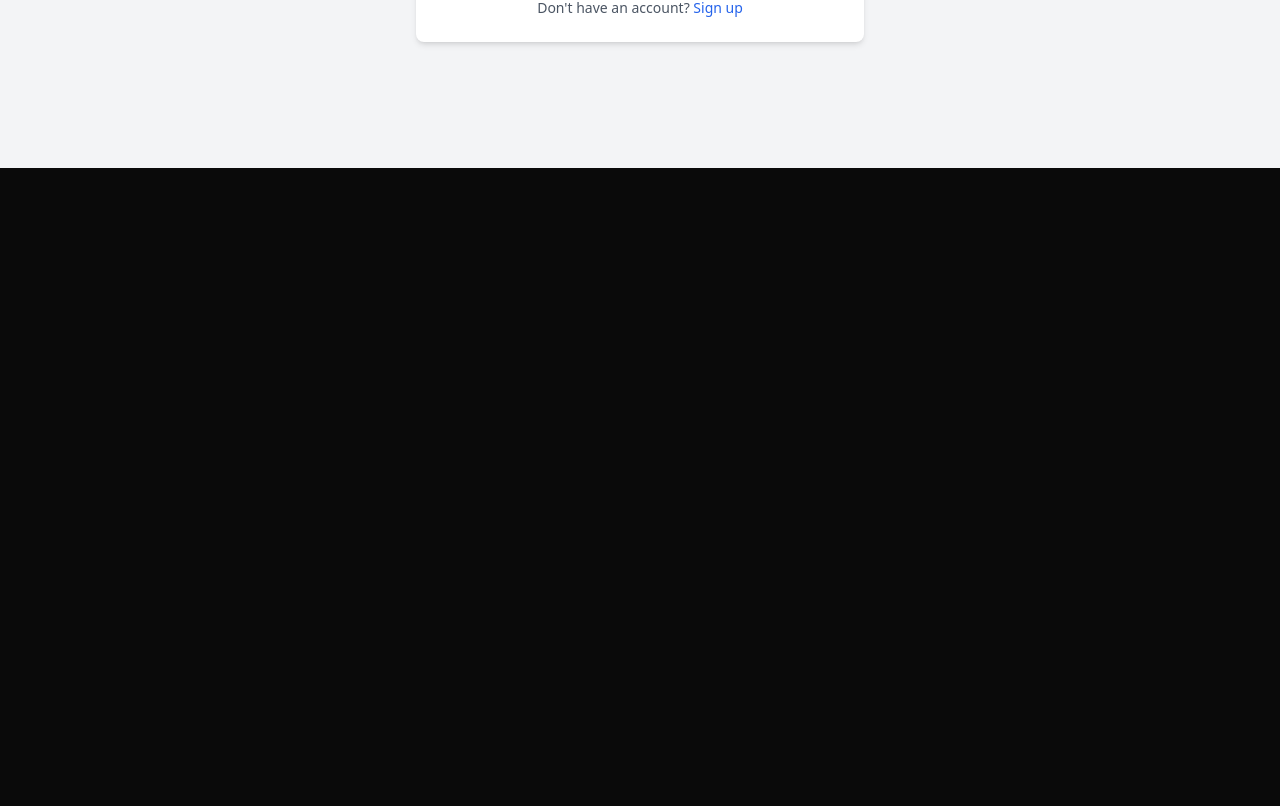
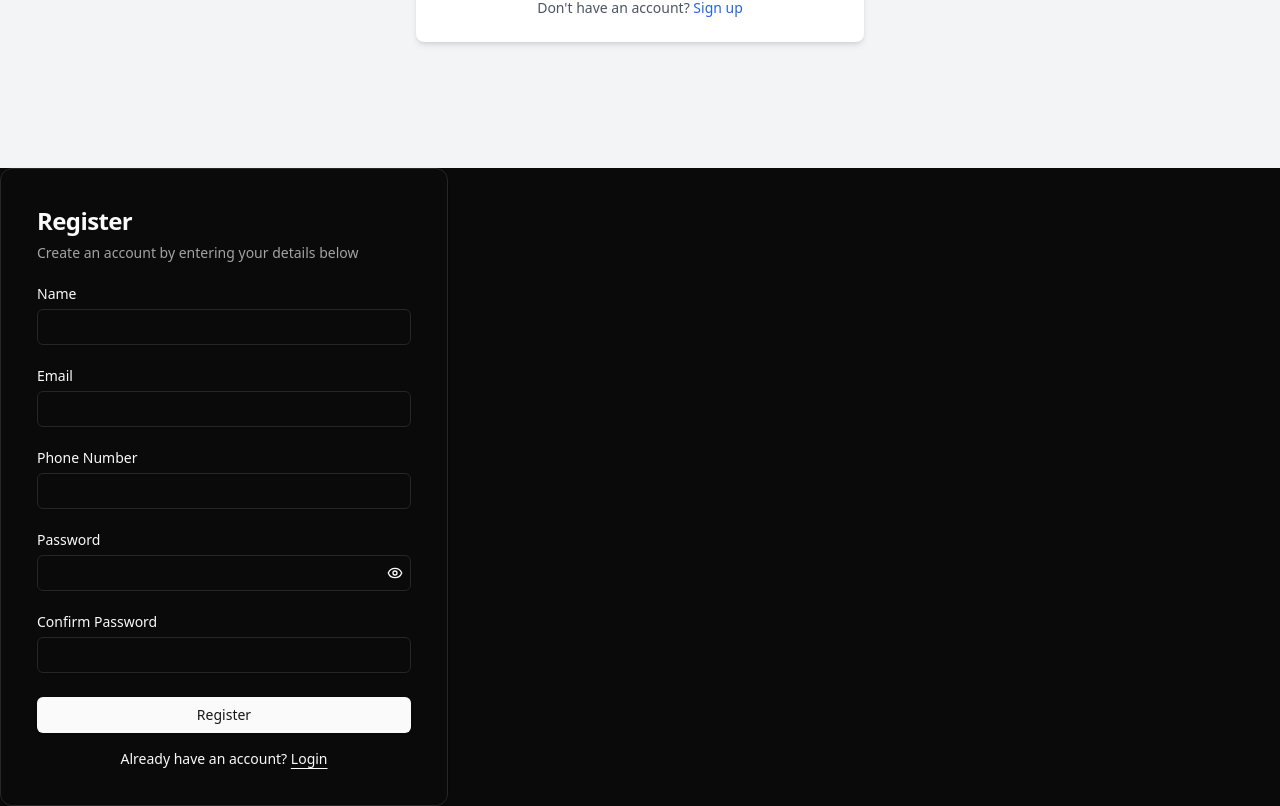
Before and after one commit to KIET-CS-2026/PCS26-18, a React (Vite) app in the folder DeMeet/client/: page /login in a window 1280 px wide. Shown: the part 632-1438 px from the top of the page. Before the commit the page ends 800 px from the top, so only its background shows below. Built offline with nearby package versions, Linux system fonts and the light colour scheme.

Commit message:
Add registration form to authentication page

```diff
--- a/DeMeet/client/src/App.jsx
+++ b/DeMeet/client/src/App.jsx
@@ -9,6 +9,7 @@ function App() {
       <Routes>
         <Route path="/" element={<LandingPage />} />
         <Route path="/login" element={<Auth/>} />
+
       </Routes>
     </Router>
   );
--- /dev/null
+++ b/DeMeet/client/src/components/auth/SignupForm.jsx
@@ -0,0 +1,127 @@
+import { cn } from "@/lib/utils";
+import { Button } from "@/components/ui/button";
+import {
+  Card,
+  CardContent,
+  CardDescription,
+  CardHeader,
+  CardTitle,
+} from "@/components/ui/card";
+import { Input } from "@/components/ui/input";
+import { Label } from "@/components/ui/label";
+import { useForm } from "react-hook-form";
+import { zodResolver } from "@hookform/resolvers/zod";
+import * as z from "zod";
+import { useState } from "react";
+import { Eye, EyeOff } from "lucide-react";
+
+const registerSchema = z
+  .object({
+    name: z.string().min(2, "Name must be at least 2 characters"),
+    email: z.string().email("Invalid email address"),
+    phone: z.string().min(10, "Phone number must be at least 10 digits"),
+    password: z.string().min(6, "Password must be at least 6 characters"),
+    confirmPassword: z.string(),
+    profilePicture: z.any().optional(),
+  })
+  .refine((data) => data.password === data.confirmPassword, {
+    message: "Passwords do not match",
+    path: ["confirmPassword"],
+  });
+
+export function RegisterForm() {
+  const {
+    register,
+    handleSubmit,
+    formState: { errors },
+  } = useForm({
+    resolver: zodResolver(registerSchema),
+  });
+  const [showPassword, setShowPassword] = useState(false);
+
+  const onSubmit = (data) => {
+    console.log("Registered Data:", data);
+  };
+
+  return (
+    <Card className="w-full max-w-md p-3">
+      <CardHeader>
+        <CardTitle className="text-2xl">Register</CardTitle>
+        <CardDescription>
+          Create an account by entering your details below
+        </CardDescription>
+      </CardHeader>
+      <CardContent>
+        <form onSubmit={handleSubmit(onSubmit)}>
+          <div className="flex flex-col gap-6">
+            <div className="grid gap-2">
+              <Label htmlFor="name">Name</Label>
+              <Input id="name" type="text" {...register("name")} />
+              {errors.name && (
+                <p className="text-sm text-red-500">{errors.name.message}</p>
+              )}
+            </div>
+            <div className="grid gap-2">
+              <Label htmlFor="email">Email</Label>
+              <Input id="email" type="email" {...register("email")} />
+              {errors.email && (
+                <p className="text-sm text-red-500">{errors.email.message}</p>
+              )}
+            </div>
+            <div className="grid gap-2">
+              <Label htmlFor="phone">Phone Number</Label>
+              <Input id="phone" type="text" {...register("phone")} />
+              {errors.phone && (
+                <p className="text-sm text-red-500">{errors.phone.message}</p>
+              )}
+            </div>
+            <div className="grid gap-2 relative">
+              <Label htmlFor="password">Password</Label>
+              <div className="relative">
+                <Input
+                  id="password"
+                  type={showPassword ? "text" : "password"}
+                  {...register("password")}
+                />
+                <button
+                  type="button"
+                  className="absolute inset-y-0 right-2 flex items-center"
+                  onClick={() => setShowPassword(!showPassword)}
+                >
+                  {showPassword ? <EyeOff size={16} /> : <Eye size={16} />}
+                </button>
+              </div>
+              {errors.password && (
+                <p className="text-sm text-red-500">
+                  {errors.password.message}
+                </p>
+              )}
+            </div>
+            <div className="grid gap-2">
+              <Label htmlFor="confirmPassword">Confirm Password</Label>
+              <Input
+                id="confirmPassword"
+                type="password"
+                {...register("confirmPassword")}
+              />
+              {errors.confirmPassword && (
+                <p className="text-sm text-red-500">
+                  {errors.confirmPassword.message}
+                </p>
+              )}
+            </div>
+            <Button type="submit" className="w-full">
+              Register
+            </Button>
+          </div>
+          <div className="mt-4 text-center text-sm">
+            Already have an account?{" "}
+            <a href="#" className="underline underline-offset-4">
+              Login
+            </a>
+          </div>
+        </form>
+      </CardContent>
+    </Card>
+  );
+}
--- a/DeMeet/client/src/pages/Auth.jsx
+++ b/DeMeet/client/src/pages/Auth.jsx
@@ -1,10 +1,12 @@
 import LoginPage from "@/components/auth/Login-form";
+import { RegisterForm } from "@/components/auth/SignupForm";
 import React from "react";
 
 const Auth = () => {
   return (
     <div>
       <LoginPage />
+      <RegisterForm/>
     </div>
   );
 };
```
